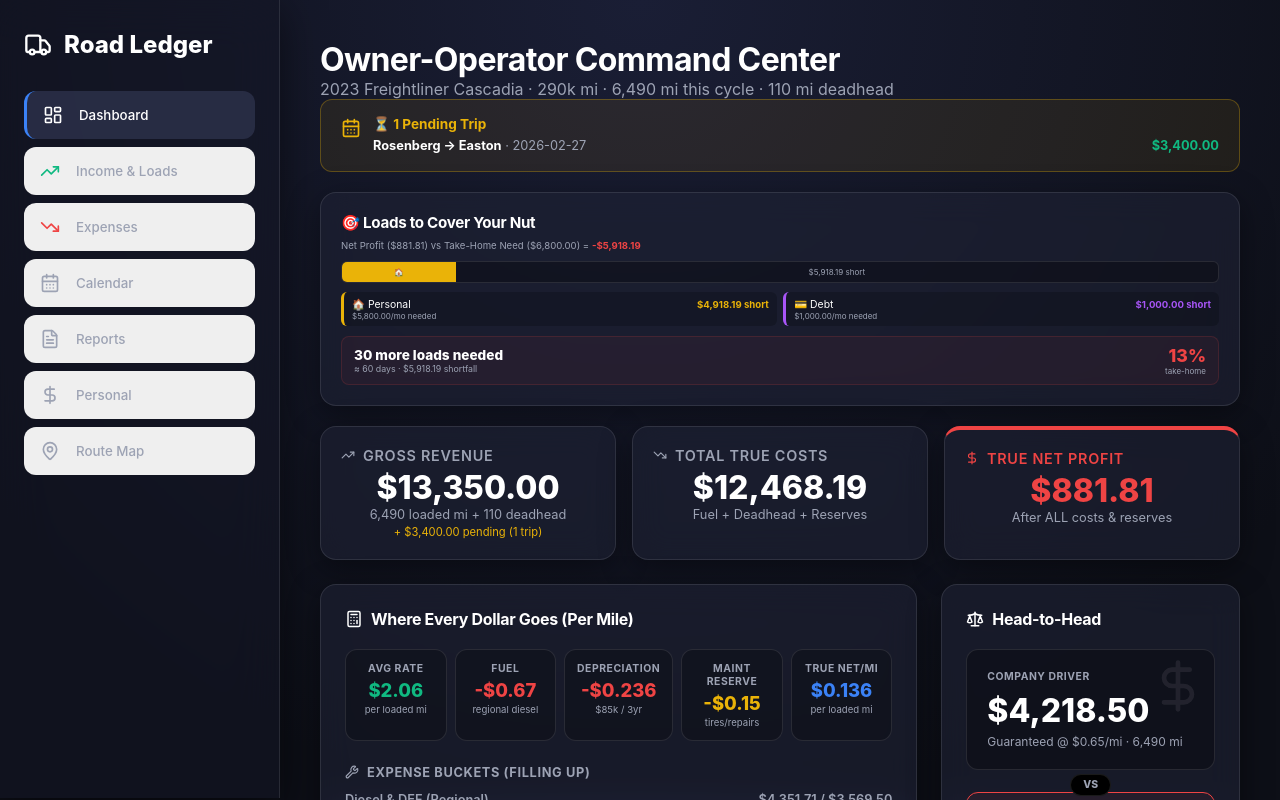
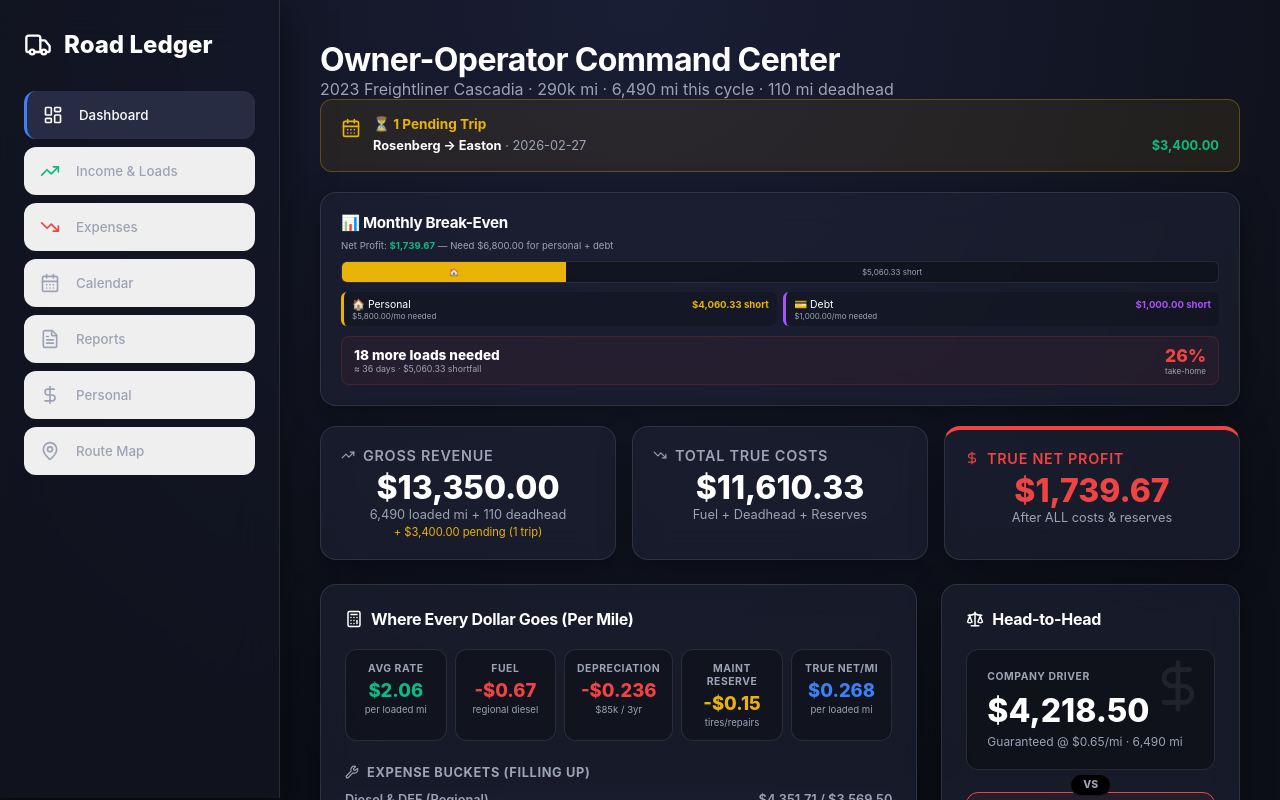
Before and after one commit to Chinadoc/Truck-tracker, a React (Vite) app: page / in a window 1280 px wide. Shown: the top 800 px of the page. Built offline with nearby package versions, Linux system fonts and the light colour scheme.

Commit message:
Fix pending expense exclusion, rename to Monthly Break-Even, simplify

```diff
--- a/src/App.tsx
+++ b/src/App.tsx
@@ -332,7 +332,15 @@ function App() {
   const completedIncomes = useMemo(() => incomes.filter(i => !isFutureTrip(i.date)), [incomes]);
   const pendingIncomes = useMemo(() => incomes.filter(i => isFutureTrip(i.date)), [incomes]);
   const totalIncome = useMemo(() => completedIncomes.reduce((s, i) => s + i.totalPayout, 0), [completedIncomes]);
-  const totalExpenses = useMemo(() => expenses.reduce((s, e) => s + e.amount, 0), [expenses]);
+  // Filter expenses to exclude ones from pending trips (match revenue exclusion)
+  const pendingTripIds = useMemo(() => new Set(incomes.filter(i => isFutureTrip(i.date)).map(i => i.id)), [incomes]);
+  const completedExpenses = useMemo(() => expenses.filter(e => {
+    // Expense IDs are like 'fuel-t8' or 'dh-t8' — extract trip ID
+    const match = e.id.match(/^(?:fuel|dh)-(.+)$/);
+    if (match) return !pendingTripIds.has(match[1]);
+    return true; // keep non-trip expenses (insurance, tolls, etc.)
+  }), [expenses, pendingTripIds]);
+  const totalExpenses = useMemo(() => completedExpenses.reduce((s, e) => s + e.amount, 0), [completedExpenses]);
   const totalMiles = useMemo(() => completedIncomes.reduce((s, i) => s + i.distance, 0), [completedIncomes]);
   const totalDeadhead = useMemo(() => completedIncomes.reduce((s, i) => s + (i.deadheadMiles || 0), 0), [completedIncomes]);
   const pendingRevenue = useMemo(() => pendingIncomes.reduce((s, i) => s + i.totalPayout, 0), [pendingIncomes]);
@@ -576,10 +584,10 @@ function App() {
               return (
                 <div className="glass-panel" style={{ padding: '1.25rem', marginBottom: '1.25rem' }}>
                   <h3 style={{ fontSize: '0.95rem', fontWeight: 700, marginBottom: '0.5rem', display: 'flex', alignItems: 'center', gap: '0.4rem' }}>
-                    {goalMet ? '✅' : '🎯'} {goalMet ? 'Take-Home Goals Met!' : 'Loads to Cover Your Nut'}
+                    {goalMet ? '✅' : '📊'} Monthly Break-Even
                   </h3>
                   <div className="text-secondary" style={{ fontSize: '0.6rem', marginBottom: '0.6rem' }}>
-                    Net Profit ({formatCurrency(trueNetProfit)}) vs Take-Home Need ({formatCurrency(takeHomeNeed)}) = <strong style={{ color: trueNetProfit >= takeHomeNeed ? 'var(--success)' : 'var(--danger)' }}>{formatCurrency(trueNetProfit - takeHomeNeed)}</strong>
+                    Net Profit: <strong style={{ color: trueNetProfit >= 0 ? 'var(--success)' : 'var(--danger)' }}>{formatCurrency(trueNetProfit)}</strong> — Need {formatCurrency(takeHomeNeed)} for personal + debt
                   </div>
 
                   {/* Progress bar — personal + debt */}
```
